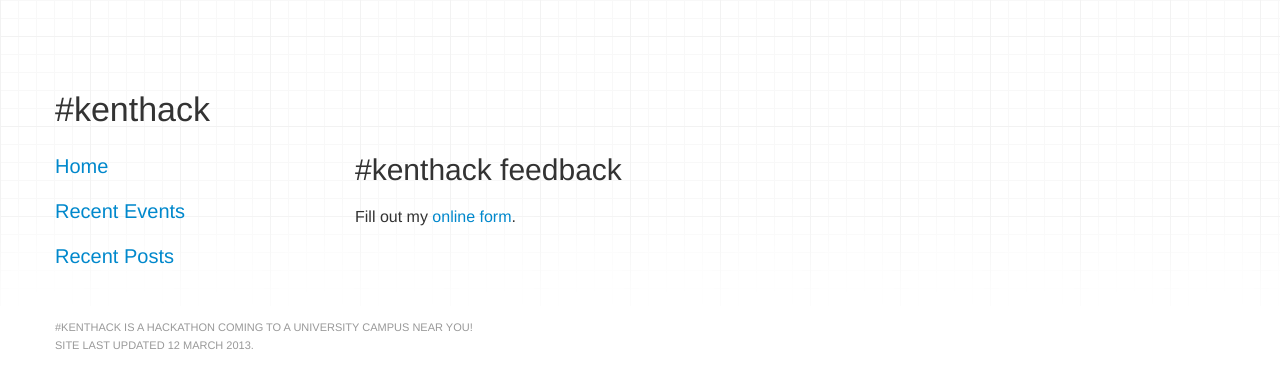
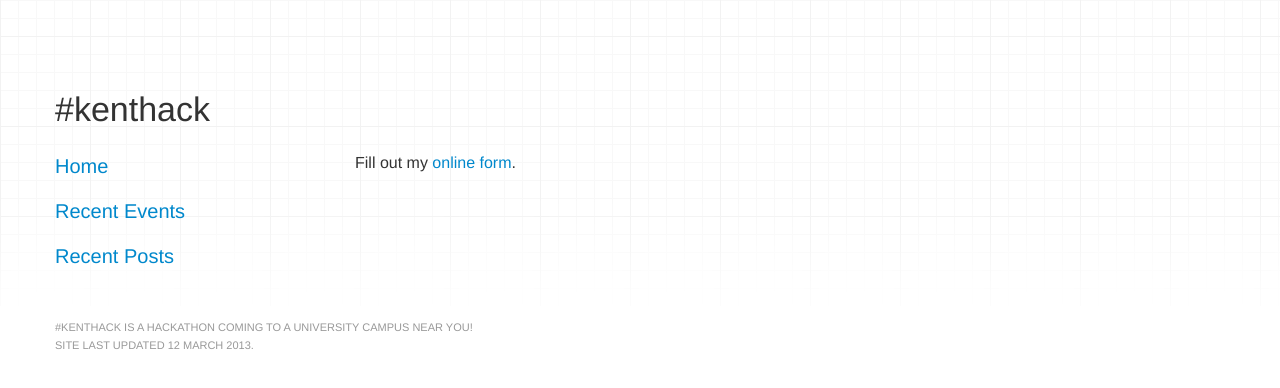
Before and after one commit to jdrydn/kenthack.github.io, a Jekyll site: the page built from feedback.html, in a window 1280 px wide. Shown: the top 388 px of the page. Built offline with Jekyll 4.4.1, drawn with Linux system fonts in a browser that asks for light colours.

Commit message:
Updated feedback page to look nicer.

```diff
--- a/feedback.html
+++ b/feedback.html
@@ -2,8 +2,6 @@
 layout: blog
 title: Feedback
 ---
-						<h2>#kenthack feedback</h2>
-
 						<section class="events">
 							<div id="wufoo-z7x3p3">Fill out my <a href="http://kenthack.wufoo.com/forms/z7x3p3">online form</a>.</div>
 							<script type="text/javascript">var z7x3p3;(function(d, t) {
```
